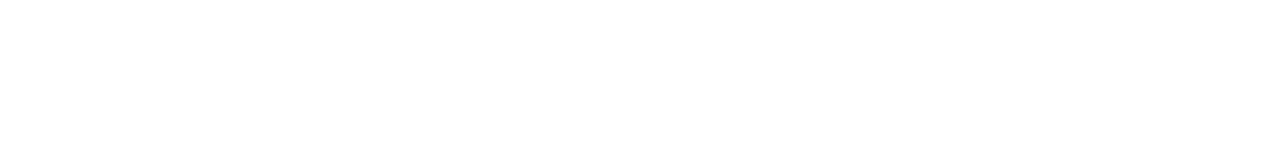
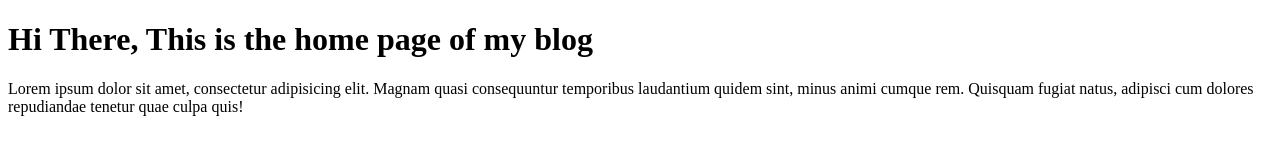
Before and after one commit to eronscode/blog, a plain HTML site: page index.html in a window 1280 px wide. Drawn offline with Linux system fonts and the light colour scheme.

Commit message:
Update index.html
Added title and paragraph

```diff
--- a/index.html
+++ b/index.html
@@ -5,6 +5,9 @@
 	<title>Git hub - Learning git</title>
 </head>
 <body>
-
+	<div>
+		<h1>Hi There, This is the home page of my blog</h1>
+		<p>Lorem ipsum dolor sit amet, consectetur adipisicing elit. Magnam quasi consequuntur temporibus laudantium quidem sint, minus animi cumque rem. Quisquam fugiat natus, adipisci cum dolores repudiandae tenetur quae culpa quis!</p>
+	</div>
 </body>
 </html>
```
